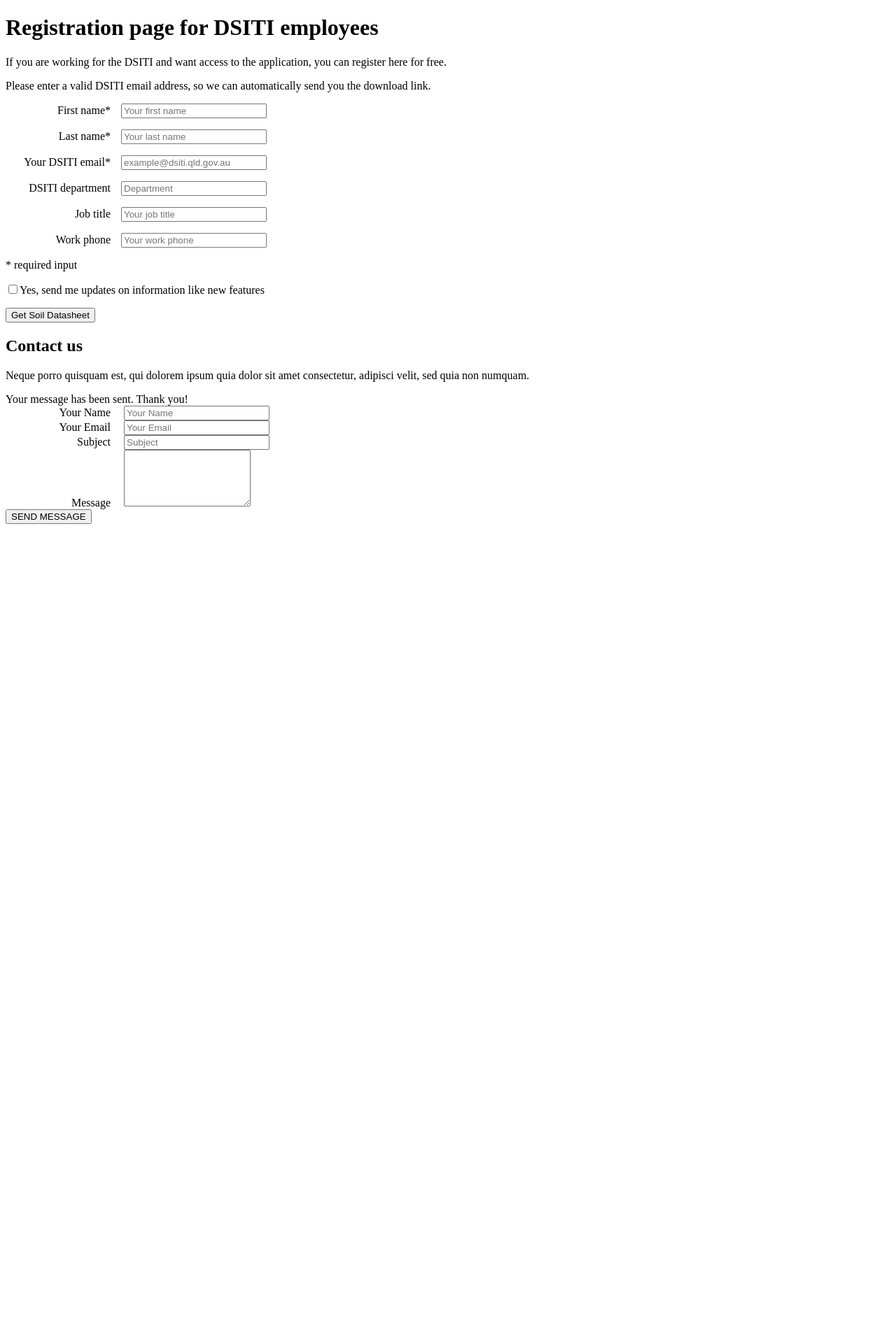
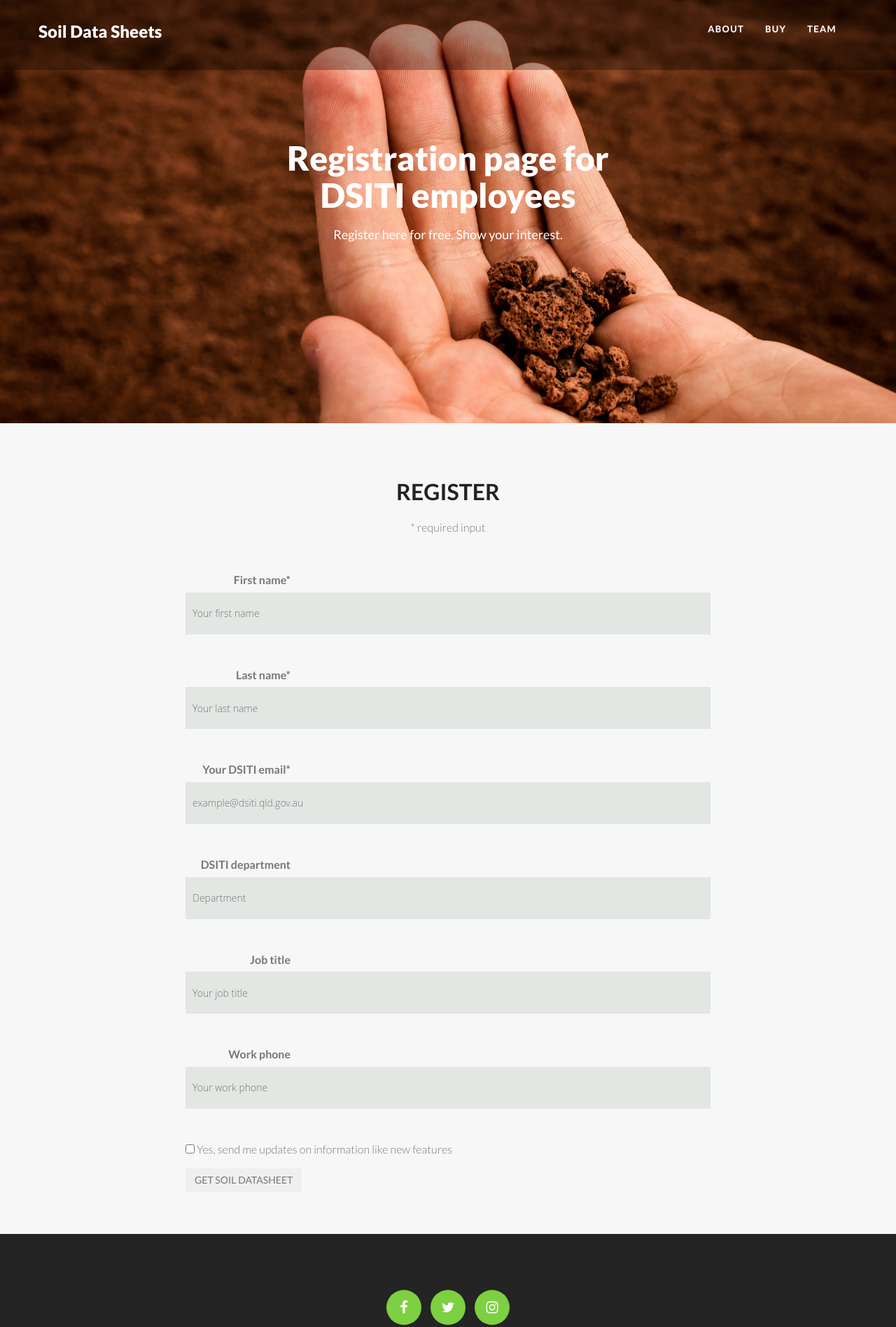
Before and after one commit to three-m-and-co/informative-website, a website: page public/info/register.html in a window 1280 px wide. Shown: the top 1897 px of the page at 70% size. Before the commit the page ends 800 px from the top, so only its background shows below. Drawn offline with nearby package versions, Linux system fonts and the light colour scheme.

Commit message:
Brought registration page in line with main page

```diff
--- a/public/info/register.html
+++ b/public/info/register.html
@@ -7,37 +7,54 @@
     <!-- <script src="http://code.jquery.com/jquery-1.10.1.min.js"></script> -->
     <script data-main="scripts/externals/config.js" src="scripts/externals/require.min.js"></script>
     <script src="scripts/externals/jquery.min.js"></script>
+    <script type='text/javascript' src="scripts/register.js"></script>
     <title>Registration form</title>
+    <meta http-equiv="X-UA-Compatible" content="IE=edge,chrome=1">
+    <meta name="description" content="Small Informative Website for team Three M and Co for Electronic SoilDataSheet">
+    <meta name="viewport" content="width=device-width, initial-scale=1.0">
+    <link rel="stylesheet" type="text/css" href="css/isotope.css" media="screen" />
+    <link rel="stylesheet" href="js/fancybox/jquery.fancybox.css" type="text/css" media="screen" />
+    <link rel="stylesheet" href="css/bootstrap.css">
+    <link rel="stylesheet" href="css/bootstrap-theme.css">
+    <link rel="stylesheet" href="css/style.css">
+    <!-- skin -->
+    <link rel="stylesheet" href="skin/default.css">
 </head>
 
 <body>
-    <form id="registration" action="" method="">
-        <h1>Registration page for DSITI employees</h1>
-        <p>If you are working for the DSITI and want access to the application, you can register here for free.</p>
-        <p>Please enter a valid DSITI email address, so we can automatically send you the download link.</p>
-        <p>
-            <label for="firstname">First name*</label><input type="text" name="firstname" id="firstname" placeholder="Your first name" />
-        </p>
-        <p>
-            <label for="lastname">Last name*</label><input type="text" name="lastname" id="lastname" placeholder="Your last name" />
-        </p>
-        <p>
-            <label for="email">Your DSITI email*</label><input type="email" name="email" id="email" placeholder="example@dsiti.qld.gov.au" />
-        </p>
-        <p>
-            <label for="department">DSITI department</label><input type="text" name="department" id="department" placeholder="Department" />
-        </p>
-        <p>
-            <label for="jobtitle">Job title</label><input type="text" name="jobtitle" id="jobtitle" placeholder="Your job title" />
-        </p>
-        <p>
-            <label for="phone">Work phone</label><input type="text" name="phone" id="phone" placeholder="Your work phone" />
-        </p>
-        <p>* required input</p>
-        <p><input type="checkbox" name="newsletter" id="newsletter" value="newsletter">Yes, send me updates on information like new features</p>
-        <p><input type="submit" value="Get Soil Datasheet" /></p>
-    </form>
-    <script type='text/javascript' src="scripts/register.js"></script>
+    <div class="navbar navbar-fixed-top" role="navigation" data-0="line-height:100px; height:100px; background-color:rgba(0,0,0,0.3);" data-300="line-height:60px; height:60px; background-color:rgba(0,0,0,1);">
+        <div class="container">
+            <div class="navbar-header">
+                <button type="button" class="navbar-toggle" data-toggle="collapse" data-target=".navbar-collapse">
+						<span class="fa fa-bars color-white"></span>
+				</button>
+                <h1><a class="navbar-brand" href="index.html" data-0="line-height:90px;" data-300="line-height:50px;">Soil Data Sheets</a></h1>
+            </div>
+            <div class="navbar-collapse collapse">
+                <ul class="nav navbar-nav" data-0="margin-top:20px;" data-300="margin-top:5px;">
+                    <!-- TODO Fix These links -->
+                    <li><a href="#section-about">About</a></li>
+                    <li><a href="#section-buy">Buy</a></li>
+                    <li><a href="#section-team">Team</a></li>
+                </ul>
+            </div>
+            <!--/.navbar-collapse -->
+        </div>
+    </div>
+    <!-- Start Featured Section -->
+    <section class="featured">
+        <div class="container">
+            <div class="row mar-bot40">
+                <div class="col-md-6 col-md-offset-3">
+                    <div class="align-center">
+                        <h2 class="slogan">Registration page for DSITI employees</h2>
+                        <h4>Register here for free. Show your interest.</h4>
+                    </div>
+                </div>
+            </div>
+        </div>
+    </section>
+    <!-- End Featured Section -->
 
     <!-- contact -->
     <section id="section-contact" class="section appear clearfix">
@@ -46,8 +63,8 @@
             <div class="row mar-bot40">
                 <div class="col-md-offset-3 col-md-6">
                     <div class="section-header">
-                        <h2 class="section-heading animated" data-animation="bounceInUp">Contact us</h2>
-                        <p>Neque porro quisquam est, qui dolorem ipsum quia dolor sit amet consectetur, adipisci velit, sed quia non numquam.</p>
+                        <h2 class="section-heading animated" data-animation="bounceInUp">Register</h2>
+                        <p>* required input</p>
                     </div>
                 </div>
             </div>
@@ -55,31 +72,51 @@
                 <div class="col-md-8 col-md-offset-2">
                     <div class="cform" id="contact-form">
                         <div id="sendmessage">
-                            Your message has been sent. Thank you!
+                            You have successfully registered. Thank you!
                         </div>
-                        <form action="contact/contact.php" method="post" role="form" class="contactForm">
+                        <form id="registration" action="/db/add-guest" method="post" role="form" class="contactForm">
+                            <!-- <form action="contact/contact.php" method="post" role="form" class="contactForm"> -->
                             <div class="form-group">
-                                <label for="name">Your Name</label>
-                                <input type="text" name="name" class="form-control" id="name" placeholder="Your Name" data-rule="maxlen:4" data-msg="Please enter at least 4 chars" />
+                                <p>
+                                    <label for="firstname">First name*</label><input type="text" name="firstname" id="firstname" placeholder="Your first name" data-msg="Please enter your first name" />
+                                </p>
                                 <div class="validation"></div>
                             </div>
                             <div class="form-group">
-                                <label for="email">Your Email</label>
-                                <input type="email" class="form-control" name="email" id="email" placeholder="Your Email" data-rule="email" data-msg="Please enter a valid email" />
+                                <p>
+                                    <label for="lastname">Last name*</label><input type="text" name="lastname" id="lastname" placeholder="Your last name" data-msg="Please enter your last name" />
+                                </p>
                                 <div class="validation"></div>
                             </div>
                             <div class="form-group">
-                                <label for="subject">Subject</label>
-                                <input type="text" class="form-control" name="subject" id="subject" placeholder="Subject" data-rule="maxlen:4" data-msg="Please enter at least 8 chars of subject" />
+                                <p>
+                                    <label for="email">Your DSITI email*</label><input type="email" name="email" id="email" placeholder="example@dsiti.qld.gov.au" data-msg="Please enter your valid DSITI email" />
+                                </p>
                                 <div class="validation"></div>
                             </div>
                             <div class="form-group">
-                                <label for="message">Message</label>
-                                <textarea class="form-control" name="message" rows="5" data-rule="required" data-msg="Please write something for us"></textarea>
+                                <p>
+                                    <label for="department">DSITI department</label><input type="text" name="department" id="department" placeholder="Department" data-msg="Please enter the DSITI department you work for" />
+                                </p>
                                 <div class="validation"></div>
                             </div>
-
-                            <button type="submit" class="btn btn-theme pull-left">SEND MESSAGE</button>
+                            <div class="form-group">
+                                <p>
+                                    <label for="jobtitle">Job title</label><input type="text" name="jobtitle" id="jobtitle" placeholder="Your job title" data-msg="Please enter your job title at DSITI" />
+                                </p>
+                                <div class="validation"></div>
+                            </div>
+                            <div class="form-group">
+                                <p>
+                                    <label for="phone">Work phone</label><input type="text" name="phone" id="phone" placeholder="Your work phone" />
+                                </p>
+                                <div class="validation"></div>
+                            </div>
+                            <div class="form-group">
+                                <p><input type="checkbox" name="newsletter" id="newsletter" value="newsletter"> Yes, send me updates on information like new features</p>
+                                <div class="validation"></div>
+                            </div>
+                            <button type="submit" class="btn btn-theme pull-left">GET SOIL DATASHEET</button>
                         </form>
 
                     </div>
@@ -88,7 +125,40 @@
             </div>
         </div>
     </section>
+
+    <!-- Start Footer -->
+    <section id="footer" class="section footer">
+        <div class="container">
+            <div class="row animated opacity mar-bot20" data-andown="fadeIn" data-animation="animation">
+                <div class="col-sm-12 align-center">
+                    <ul class="social-network social-circle">
+                        <li><a href="#" class="icoFacebook" title="Facebook"><i class="fa fa-facebook" aria-hidden="true"></i></a></li>
+                        <li><a href="#" class="icoTwitter" title="Twitter"><i class="fa fa-twitter" aria-hidden="true"></i></a></li>
+                        <li><a href="#" class="icoInstagram" title="Instagram"><i class="fa fa-instagram" aria-hidden="true"></i></a></li>
+                    </ul>
+                </div>
+            </div>
+            <div class="row align-center copyright">
+                <div class="col-sm-12">
+                    <p>Copyright &copy; 2016 Three M and Co</p>
+                </div>
+            </div>
+        </div>
+    </section>
+    <script src="js/modernizr-2.6.2-respond-1.1.0.min.js"></script>
+    <script src="js/jquery.js"></script>
+    <script src="js/jquery.easing.1.3.js"></script>
+    <script src="js/bootstrap.min.js"></script>
+    <script src="js/jquery.isotope.min.js"></script>
+    <script src="js/jquery.nicescroll.min.js"></script>
+    <script src="js/fancybox/jquery.fancybox.pack.js"></script>
+    <script src="js/skrollr.min.js"></script>
+    <script src="js/jquery.scrollTo-1.4.3.1-min.js"></script>
+    <script src="js/jquery.localscroll-1.2.7-min.js"></script>
+    <script src="js/stellar.js"></script>
+    <script src="js/jquery.appear.js"></script>
     <script src="js/validate.js"></script>
+    <script src="js/main.js"></script>
 </body>
 
 </html>
```
Also changed, not shown: public/info/index.html (+1 -1 lines).
